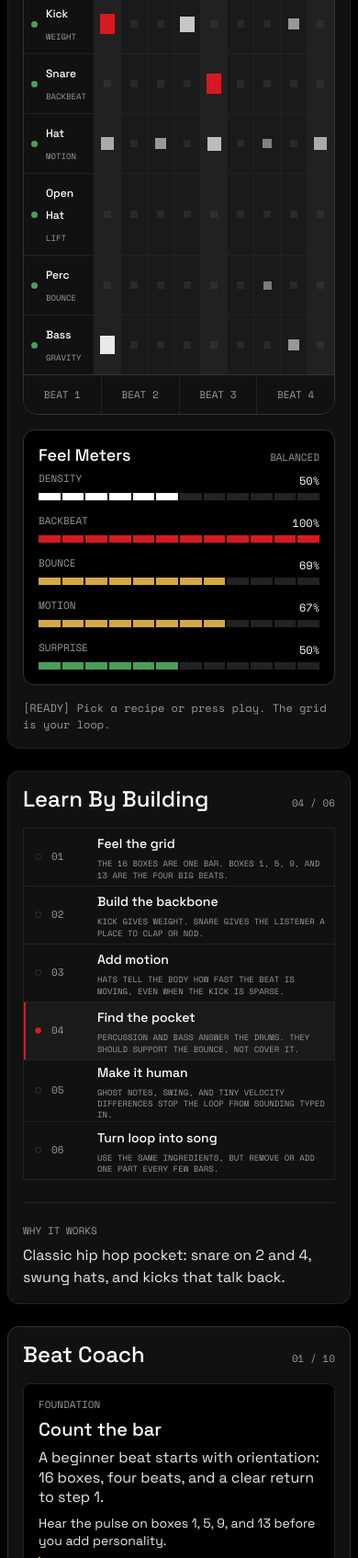
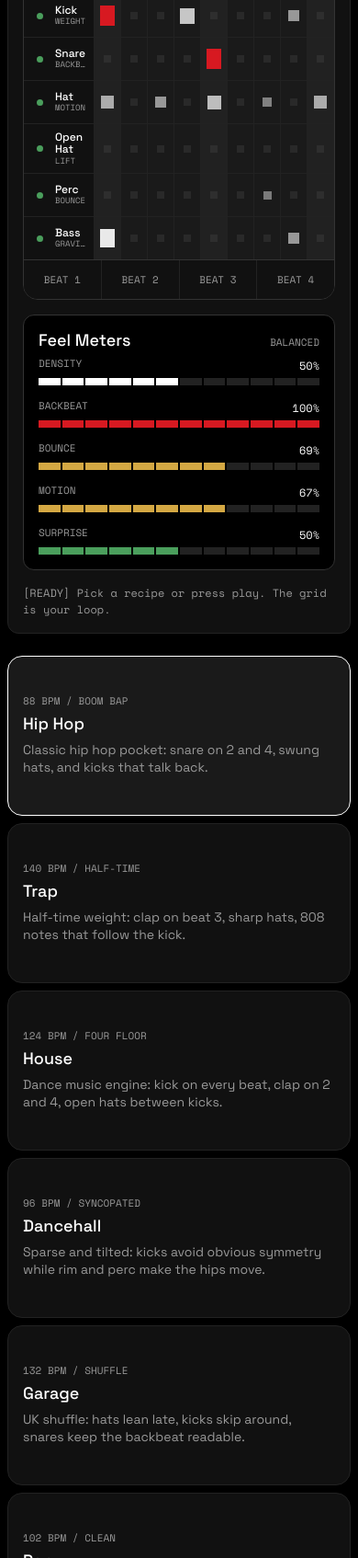
Before and after one commit to sebastienb/po33ko, a plain HTML site: page po33-studio.html in a window 390 px wide. Shown: the part 1180-2874 px from the top of the page at 92% size. Drawn offline with nearby package versions, Linux system fonts and the light colour scheme; a web font is replaced by a local one.

Commit message:
Fix beat lab sidebar and track previews

```diff
--- a/po33-studio.html
+++ b/po33-studio.html
@@ -84,7 +84,9 @@
   .step-cell,
   .chain-cell,
   .lesson,
-  .recipe-card {
+  .recipe-card,
+  .track-toggle,
+  .track-preview {
     -webkit-tap-highlight-color: transparent;
     -webkit-user-select: none;
     user-select: none;
@@ -216,6 +218,10 @@
     min-width: 0;
   }
 
+  .primary-flow {
+    min-width: 0;
+  }
+
   .stage,
   .teacher-panel,
   .recipe-card,
@@ -408,7 +414,7 @@
 
   .track-label {
     display: grid;
-    grid-template-columns: 8px minmax(0, 1fr);
+    grid-template-columns: 18px minmax(0, 1fr);
     gap: var(--space-sm);
     align-items: center;
     padding: var(--space-sm) var(--space-md);
@@ -417,8 +423,32 @@
     background: var(--surface);
     color: var(--text-primary);
     text-align: left;
-    cursor: pointer;
     touch-action: manipulation;
+  }
+
+  .track-toggle,
+  .track-preview {
+    min-width: 0;
+    border: 0;
+    border-radius: 0;
+    background: transparent;
+    color: inherit;
+    text-align: left;
+  }
+
+  .track-toggle {
+    display: flex;
+    align-items: center;
+    justify-content: center;
+    width: 18px;
+    min-height: 30px;
+    padding: 0;
+    border-radius: 999px;
+  }
+
+  .track-preview {
+    display: block;
+    padding: 0;
   }
 
   .track-label.muted {
@@ -430,13 +460,17 @@
     color: var(--text-disabled);
   }
 
-  .track-label:hover,
-  .track-label:focus-visible {
+  .track-toggle:hover,
+  .track-toggle:focus-visible,
+  .track-preview:hover,
+  .track-preview:focus-visible {
     outline: 2px solid var(--border-visible);
     outline-offset: -2px;
   }
 
   .track-state-dot {
+    display: block;
+    flex: none;
     width: 7px;
     height: 7px;
     border-radius: 999px;
@@ -448,6 +482,7 @@
   }
 
   .track-name {
+    display: block;
     color: var(--text-display);
     font-size: 14px;
     font-weight: 500;
@@ -455,6 +490,7 @@
   }
 
   .track-meta {
+    display: block;
     white-space: nowrap;
     overflow: hidden;
     text-overflow: ellipsis;
@@ -532,8 +568,16 @@
 
   .teacher-stack {
     display: grid;
+    position: sticky;
+    top: var(--space-md);
+    align-self: start;
+    height: calc(100svh - (var(--space-md) * 2));
     min-width: 0;
     gap: var(--space-lg);
+    overflow-y: auto;
+    padding-right: var(--space-xs);
+    scrollbar-color: var(--border-visible) transparent;
+    scrollbar-width: thin;
   }
 
   .teacher-panel {
@@ -739,7 +783,7 @@
 
   .recipes {
     display: grid;
-    grid-template-columns: repeat(6, minmax(0, 1fr));
+    grid-template-columns: repeat(3, minmax(0, 1fr));
     gap: var(--space-sm);
     margin-top: var(--space-lg);
   }
@@ -959,6 +1003,13 @@
     .lab,
     .bottom-grid {
       grid-template-columns: 1fr;
+    }
+
+    .teacher-stack {
+      position: static;
+      height: auto;
+      overflow: visible;
+      padding-right: 0;
     }
 
     .meter-strip .metrics {
@@ -1109,7 +1160,8 @@
   </header>
 
   <main class="lab">
-    <section class="stage" aria-label="Playable beat grid">
+    <div class="primary-flow">
+      <section class="stage" aria-label="Playable beat grid">
       <div class="transport">
         <button class="button primary" id="playBtn" type="button">Play</button>
         <button class="button" id="songModeBtn" type="button" aria-pressed="false">Loop Bar</button>
@@ -1169,7 +1221,51 @@
       </aside>
 
       <div class="status-line" id="statusLine">[READY] Pick a recipe or press play. The grid is your loop.</div>
-    </section>
+      </section>
+
+      <section class="recipes" id="recipes" aria-label="Genre recipes"></section>
+
+      <section class="bottom-grid">
+        <div>
+          <section class="variation-panel" aria-label="Variation tools">
+            <div class="panel-head">
+              <h2>Variation Lab</h2>
+              <span class="small">Change one thing</span>
+            </div>
+            <div class="variation-grid" id="variationGrid"></div>
+          </section>
+
+          <section class="arrange-panel" aria-label="Song arranger">
+            <div class="panel-head">
+              <h2>8-Bar Song Chain</h2>
+              <span class="small" id="barLabel">Bar 1</span>
+            </div>
+            <p class="chain-note">This is the order Song Mode plays. Click any bar to cycle Intro, Main, Variation, Fill, or Drop.</p>
+            <div class="chain" id="chain"></div>
+            <div class="inline-actions">
+              <button class="button" id="makeSongBtn" type="button">Auto Chain</button>
+              <button class="button" id="copyMainBtn" type="button">Copy Main Here</button>
+            </div>
+          </section>
+        </div>
+
+        <section class="teacher-panel" aria-label="Beat notes">
+          <div class="panel-head">
+            <h2>What To Listen For</h2>
+            <span class="small" id="sectionName">Main</span>
+          </div>
+          <div class="why">
+            <div class="label">Current move</div>
+            <p id="moveText">Boom bap starts with drums that feel sampled: steady snare, swung hats, and kicks that answer the pocket.</p>
+          </div>
+          <div class="why">
+            <div class="label">Newbie rule</div>
+            <p id="ruleText">Do not fill every step. The empty steps create the bounce you actually feel.</p>
+          </div>
+          <p class="footer-note">Installed design skill: dominikmartn/nothing-design-skill. Fonts: Doto, Space Grotesk, Space Mono.</p>
+        </section>
+      </section>
+    </div>
 
     <div class="teacher-stack">
       <aside class="teacher-panel" aria-label="Guided lessons">
@@ -1204,49 +1300,6 @@
       </aside>
     </div>
   </main>
-
-  <section class="recipes" id="recipes" aria-label="Genre recipes"></section>
-
-  <section class="bottom-grid">
-    <div>
-      <section class="variation-panel" aria-label="Variation tools">
-        <div class="panel-head">
-          <h2>Variation Lab</h2>
-          <span class="small">Change one thing</span>
-        </div>
-        <div class="variation-grid" id="variationGrid"></div>
-      </section>
-
-      <section class="arrange-panel" aria-label="Song arranger">
-        <div class="panel-head">
-          <h2>8-Bar Song Chain</h2>
-          <span class="small" id="barLabel">Bar 1</span>
-        </div>
-        <p class="chain-note">This is the order Song Mode plays. Click any bar to cycle Intro, Main, Variation, Fill, or Drop.</p>
-        <div class="chain" id="chain"></div>
-        <div class="inline-actions">
-          <button class="button" id="makeSongBtn" type="button">Auto Chain</button>
-          <button class="button" id="copyMainBtn" type="button">Copy Main Here</button>
-        </div>
-      </section>
-    </div>
-
-    <section class="teacher-panel" aria-label="Beat notes">
-      <div class="panel-head">
-        <h2>What To Listen For</h2>
-        <span class="small" id="sectionName">Main</span>
-      </div>
-      <div class="why">
-        <div class="label">Current move</div>
-        <p id="moveText">Boom bap starts with drums that feel sampled: steady snare, swung hats, and kicks that answer the pocket.</p>
-      </div>
-      <div class="why">
-        <div class="label">Newbie rule</div>
-        <p id="ruleText">Do not fill every step. The empty steps create the bounce you actually feel.</p>
-      </div>
-      <p class="footer-note">Installed design skill: dominikmartn/nothing-design-skill. Fonts: Doto, Space Grotesk, Space Mono.</p>
-    </section>
-  </section>
 </div>
 
 <script>
@@ -1810,19 +1863,21 @@ function renderGrid() {
 
   tracks.forEach((track) => {
     const trackOn = state.trackOn[track.id];
-    const label = document.createElement("button");
-    label.type = "button";
+    const label = document.createElement("div");
     label.className = `track-label${trackOn ? "" : " muted"}`;
-    label.setAttribute("aria-pressed", String(trackOn));
-    label.setAttribute("aria-label", `${track.name} ${trackOn ? "on" : "off"}`);
+    label.setAttribute("role", "group");
+    label.setAttribute("aria-label", `${track.name} controls`);
     label.innerHTML = `
-      <span class="track-state-dot" aria-hidden="true"></span>
-      <span>
+      <button class="track-toggle" type="button" aria-pressed="${trackOn}" aria-label="${track.name} ${trackOn ? "on" : "off"}">
+        <span class="track-state-dot" aria-hidden="true"></span>
+      </button>
+      <button class="track-preview" type="button" aria-label="Preview ${track.name}">
         <span class="track-name">${track.name}</span>
         <span class="track-meta">${track.meta}</span>
-      </span>
+      </button>
     `;
-    label.addEventListener("click", () => toggleTrack(track.id));
+    label.querySelector(".track-toggle").addEventListener("click", () => toggleTrack(track.id));
+    label.querySelector(".track-preview").addEventListener("click", () => previewTrack(track.id));
     els.beatGrid.appendChild(label);
 
     for (let step = 0; step < 16; step += 1) {
@@ -2174,6 +2229,28 @@ function toggleTrack(trackId) {
   setStatus(`[TRACK] ${track.name} ${state.trackOn[trackId] ? "on" : "off"}. ${onCount} of ${tracks.length} layers audible.`);
 }
 
+function previewTrack(trackId) {
+  const track = tracks.find((item) => item.id === trackId);
+  const pattern = currentPattern();
+  const hits = pattern[trackId]
+    .map((velocity, step) => ({ step, velocity }))
+    .filter((hit) => hit.velocity);
+
+  if (!hits.length) {
+    setStatus(`[PREVIEW] ${track.name} has no notes in ${sectionLabels[state.section]}.`);
+    return;
+  }
+
+  const ctx = ensureAudio();
+  const stepSeconds = 60 / state.bpm / 4;
+  const startTime = ctx.currentTime + 0.04;
+  hits.forEach(({ step, velocity }) => {
+    const swingDelay = step % 2 ? ((state.swing - 50) / 50) * stepSeconds * 0.6 : 0;
+    playVoice(trackId, startTime + step * stepSeconds + swingDelay, velocity, step);
+  });
+  setStatus(`[PREVIEW] ${track.name}: ${hits.length} note${hits.length === 1 ? "" : "s"} in ${sectionLabels[state.section]}. Dot controls on/off.`);
+}
+
 function simplify(pattern) {
   tracks.forEach((track) => {
     pattern[track.id] = pattern[track.id].map((value, step) => {
```
